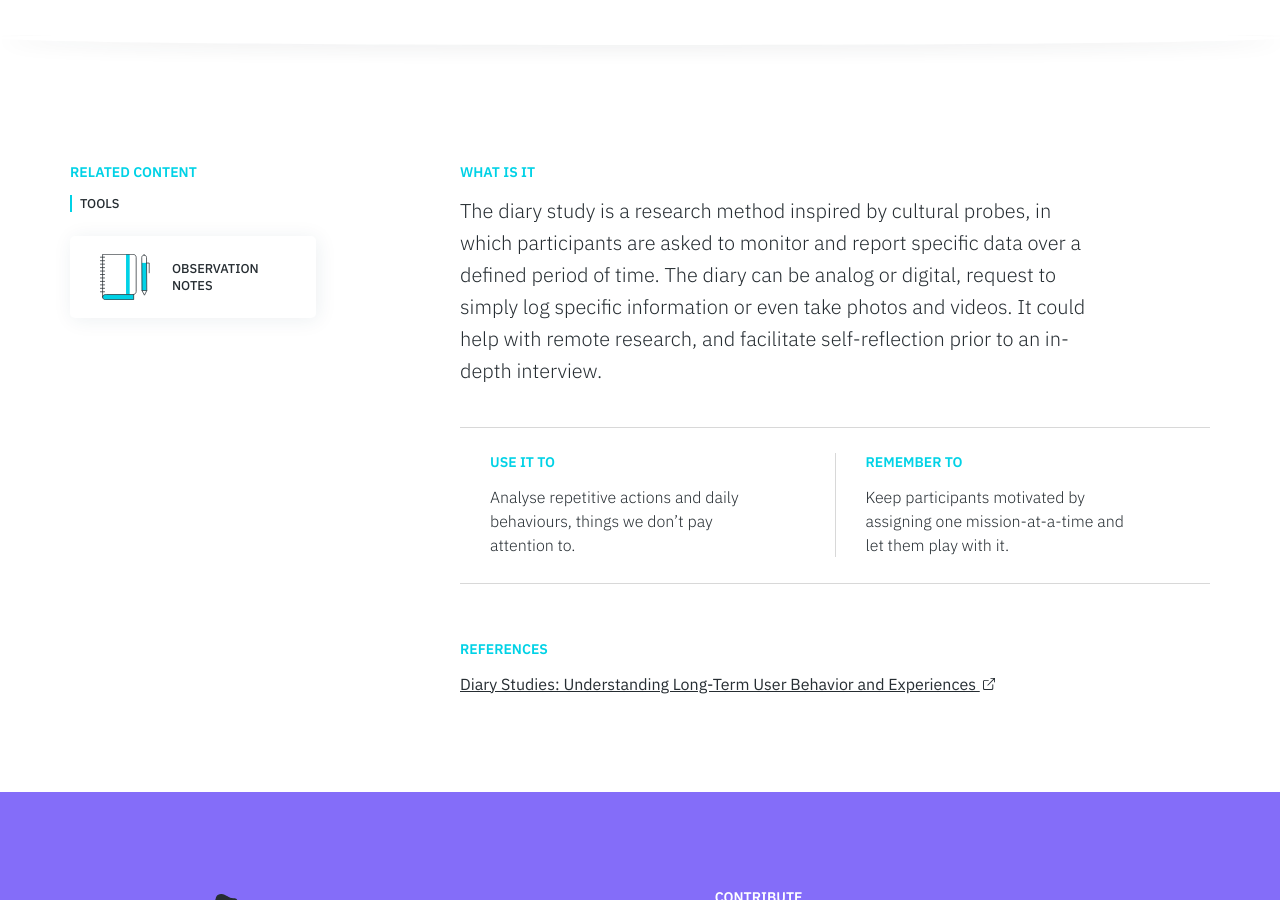
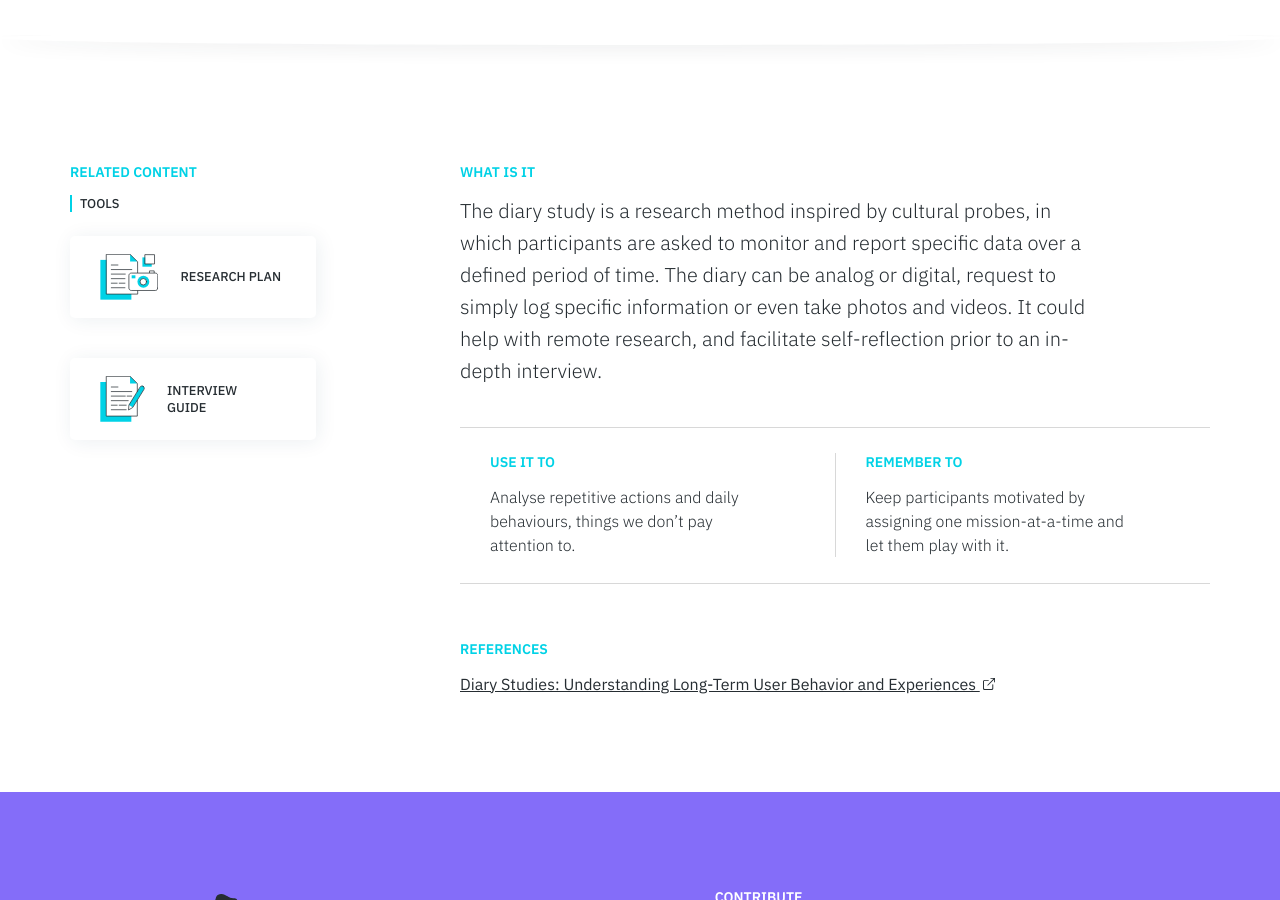
Before and after one commit to service-design-tools/sdt-website, a Jekyll site: the page built from _tools/diary-study.md, in a window 1280 px wide and 900 px high, scrolled down 514 px. Built offline with Jekyll 4.4.1, drawn with Linux system fonts in a browser that asks for light colours.

Commit message:
Update tool “diary-study”

```diff
--- a/_tools/diary-study.md
+++ b/_tools/diary-study.md
@@ -36,7 +36,8 @@ icon: >-
 related:
   tips: []
   tools:
-    - Observation Notes
+    - Research Plan
+    - Interview Guide
 use: >-
   Analyse repetitive actions and daily behaviours, things we don't pay attention
   to.
```
